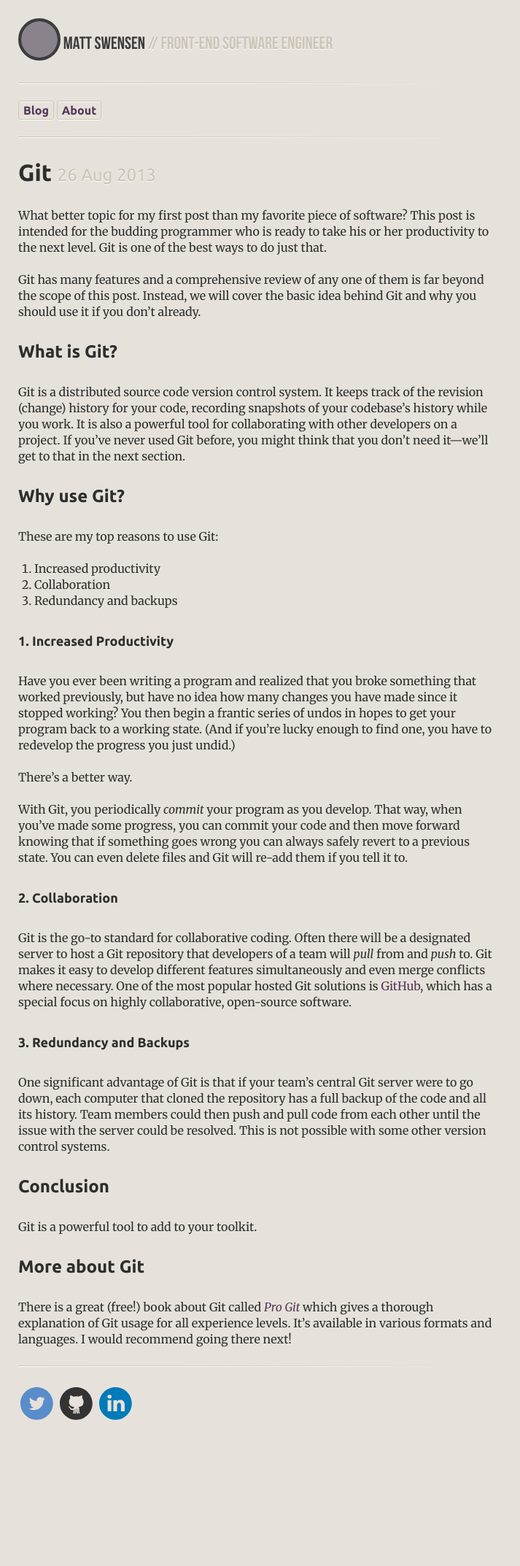
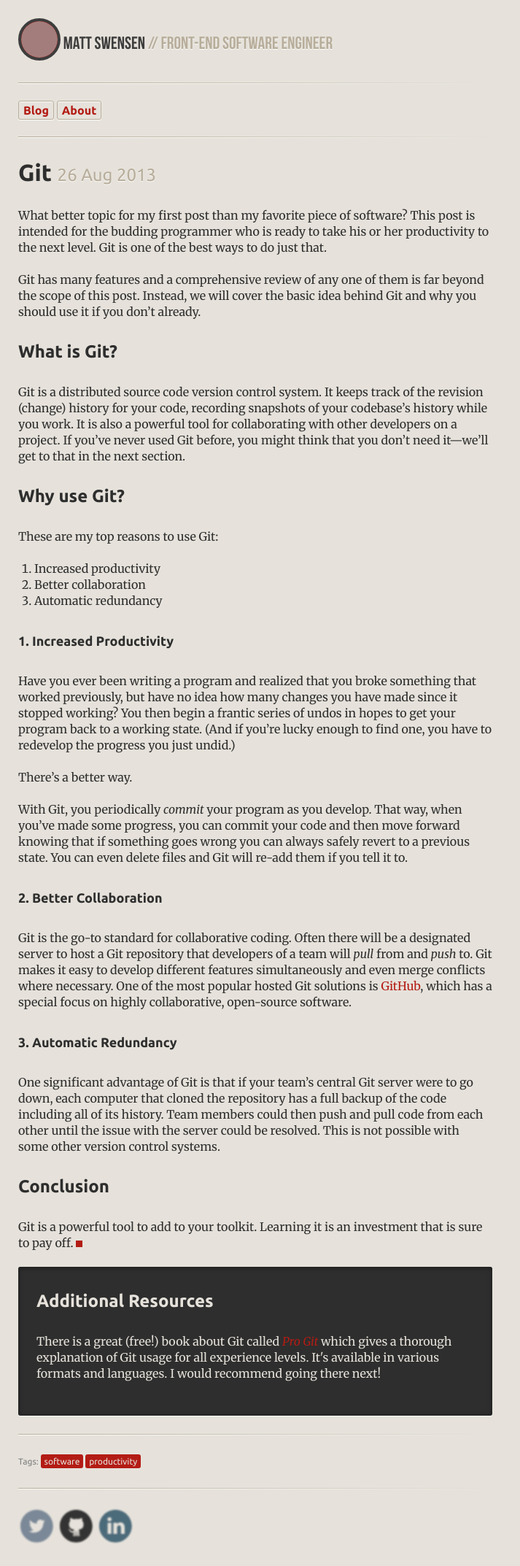
Before and after one commit to mjswensen/mjswensen.com, a Jekyll site: the page built from blog/_posts/2013-08-26-git.md, in a window 1280 px wide. Shown: the whole page at 73% size, without its empty margins (0-713 px from the left). Built offline with Jekyll 4.4.1, drawn with Linux system fonts in a browser that asks for light colours; Markdown is read by kramdown in place of the engine named in the settings; before the commit the page ends 1978 px from its top, so only the background shows below that; grey boxes are pictures that could not be loaded.

Commit message:
More styles and first post refining.

```diff
--- a/_layouts/post.html
+++ b/_layouts/post.html
@@ -3,6 +3,13 @@ layout: default
 ---
 <h1>{{ page.title }} <small>{{ page.date | date_to_string }}</small></h1>
 
-<div class="post">
 {{ content }}
-</div>
+
+<hr class="top">
+<hr class="bottom">
+
+<p class="tags">Tags:
+{% for tag in page.tags %}
+<a href="#">{{ tag }}</a>
+{% endfor %}
+</p>
--- a/_styles/_footer.sass
+++ b/_styles/_footer.sass
@@ -5,3 +5,7 @@ footer
       img
         width: $gravatar-dimension
         height: $gravatar-dimension
+        -webkit-filter: blur(1px) grayscale(75%)
+      &:hover
+        img
+          -webkit-filter: blur(0)
--- a/_styles/_navigation.sass
+++ b/_styles/_navigation.sass
@@ -12,7 +12,7 @@ nav
     color: $main
     text-decoration: none
     padding: 3px 6px
-    border-radius: 3px
+    border-radius: $default-radius
     box-shadow: 0 1px 1px $opaque-white, inset 0 1px 1px $opaque-white
     border: 1px solid $light-gray
     -webkit-transition: background-color 0.2s ease
--- /dev/null
+++ b/_styles/_showcase.sass
@@ -0,0 +1,6 @@
+.showcase
+  background-color: $darker-gray
+  color: $lighter-gray
+  padding: $space
+  border-radius: $default-radius
+  box-shadow: 0 1px 0 $opaque-white, inset 0 1px 6px $translucent-black
--- a/_styles/styles.sass
+++ b/_styles/styles.sass
@@ -7,3 +7,6 @@
 @import "_header"
 @import "_navigation"
 @import "_footer"
+
+@import "_showcase"
+@import "_tags"
--- a/blog/_posts/2013-08-26-git.md
+++ b/blog/_posts/2013-08-26-git.md
@@ -2,7 +2,7 @@
 layout: post
 title: "Git"
 date: 2013-08-26 08:10:00
-categories: software, productivity
+tags: software productivity
 ---
 
 What better topic for my first post than my favorite piece of software? This post is intended for the budding programmer who is ready to take his or her productivity to the next level. Git is one of the best ways to do just that.
@@ -18,8 +18,8 @@ Git is a distributed source code version control system. It keeps track of the r
 These are my top reasons to use Git:
 
 1. Increased productivity
-2. Collaboration
-3. Redundancy and backups
+2. Better collaboration
+3. Automatic redundancy
 
 ### 1. Increased Productivity
 
@@ -29,21 +29,21 @@ There's a better way.
 
 With Git, you periodically *commit* your program as you develop. That way, when you've made some progress, you can commit your code and then move forward knowing that if something goes wrong you can always safely revert to a previous state. You can even delete files and Git will re-add them if you tell it to.
 
-### 2. Collaboration
+### 2. Better Collaboration
 
 Git is the go-to standard for collaborative coding. Often there will be a designated server to host a Git repository that developers of a team will *pull* from and *push* to. Git makes it easy to develop different features simultaneously and even merge conflicts where necessary. One of the most popular hosted Git solutions is [GitHub][gitHub], which has a special focus on highly collaborative, open-source software.
 
-### 3. Redundancy and Backups
+### 3. Automatic Redundancy
 
-One significant advantage of Git is that if your team's central Git server were to go down, each computer that cloned the repository has a full backup of the code and all its history. Team members could then push and pull code from each other until the issue with the server could be resolved. This is not possible with some other version control systems.
+One significant advantage of Git is that if your team's central Git server were to go down, each computer that cloned the repository has a full backup of the code including all of its history. Team members could then push and pull code from each other until the issue with the server could be resolved. This is not possible with some other version control systems.
 
 ## Conclusion
 
-Git is a powerful tool to add to your toolkit.
+Git is a powerful tool to add to your toolkit. Learning it is an investment that is sure to pay off. <span class="end-sign"></span>
 
-## More about Git
-
-There is a great (free!) book about Git called [*Pro Git*][proGit] which gives a thorough explanation of Git usage for all experience levels. It's available in various formats and languages. I would recommend going there next!
+<div class="showcase">
+	<h2>Additional Resources</h2>
+	<p>There is a great (free!) book about Git called <a href="http://git-scm.com/book"><em>Pro Git</em></a> which gives a thorough explanation of Git usage for all experience levels. It's available in various formats and languages. I would recommend going there next!</p>
+</div>
 
 [gitHub]: https://github.com/
-[proGit]: http://git-scm.com/book
--- a/css/styles.css
+++ b/css/styles.css
@@ -88,7 +88,7 @@ h1, h2, h3 {
     font-weight: 400;
     font-style: normal;
     font-size: 75%;
-    color: #ccc5b7;
+    color: #b7ad9a;
     text-shadow: 0 1px 1px rgba(255, 255, 255, 0.9); }
 
 p {
@@ -103,6 +103,13 @@ ul, ol {
 ol {
   list-style-type: decimal; }
 
+.end-sign {
+  width: 1ex;
+  height: 1ex;
+  display: inline-block;
+  vertical-align: middle;
+  background-color: #b31c14; }
+
 body, html {
   background-color: #e6e2db; }
 
@@ -112,7 +119,7 @@ hr {
   max-width: 750px; }
   hr.top {
     margin: 25px 0 0;
-    background-image: -webkit-linear-gradient(left, #ccc5b7, transparent); }
+    background-image: -webkit-linear-gradient(left, #b7ad9a, transparent); }
   hr.bottom {
     margin: 0 0 25px;
     background-image: -webkit-linear-gradient(left, rgba(255, 255, 255, 0.9), transparent); }
@@ -122,7 +129,7 @@ header .gravatar {
   width: 58px;
   height: 58px;
   border-radius: 29px;
-  background-color: #553758;
+  background-color: #b31c14;
   border: 4px solid #3d3d3d;
   -moz-box-sizing: border-box;
   box-sizing: border-box;
@@ -146,37 +153,65 @@ header .about {
 header .name {
   color: #3d3d3d; }
 header .about {
-  color: #ccc5b7;
+  color: #b7ad9a;
   text-shadow: 0 1px 1px rgba(255, 255, 255, 0.9); }
 
 a:link, a:visited {
-  color: #553758;
+  color: #b31c14;
   text-decoration: none; }
   a:link:hover, a:visited:hover {
-    color: #734b77; }
+    color: #e12319; }
   a:link:active, a:visited:active {
-    color: #925e97; }
+    color: #ea4b43; }
 
 nav a {
   font-family: "Ubuntu", sans-serif;
   font-weight: 700;
   font-style: normal;
-  color: #553758;
+  color: #b31c14;
   text-decoration: none;
   padding: 3px 6px;
   border-radius: 3px;
   box-shadow: 0 1px 1px rgba(255, 255, 255, 0.9), inset 0 1px 1px rgba(255, 255, 255, 0.9);
-  border: 1px solid #ccc5b7;
+  border: 1px solid #b7ad9a;
   -webkit-transition: background-color 0.2s ease;
   transition: background-color 0.05s ease; }
   nav a:hover {
     background-color: rgba(255, 255, 255, 0.5); }
   nav a:active, nav a.current {
-    background-color: #ccc5b7;
+    background-color: #b7ad9a;
     box-shadow: 0 1px 1px rgba(255, 255, 255, 0.9), inset 0 1px 1px rgba(0, 0, 0, 0.1); }
 
 footer div a {
   border-bottom: none; }
   footer div a img {
     width: 50px;
-    height: 50px; }
+    height: 50px;
+    -webkit-filter: blur(1px) grayscale(75%); }
+  footer div a:hover img {
+    -webkit-filter: blur(0); }
+
+.showcase {
+  background-color: #2e2e2e;
+  color: #e6e2db;
+  padding: 25px;
+  border-radius: 3px;
+  box-shadow: 0 1px 0 rgba(255, 255, 255, 0.9), inset 0 1px 6px rgba(0, 0, 0, 0.5); }
+
+.tags {
+  font-family: "Ubuntu", sans-serif;
+  font-weight: 400;
+  font-style: normal;
+  font-size: 12px;
+  color: gray; }
+  .tags a {
+    color: #e6e2db;
+    background-color: #b31c14;
+    border-radius: 3px;
+    padding: 3px 5px; }
+    .tags a:hover {
+      color: #f2f0ed;
+      background-color: #e12319; }
+    .tags a:active {
+      color: white;
+      background-color: #ea4b43; }
```
Also changed, not shown: _styles/_tags.sass (added, +15 -0 lines), _styles/_typography.sass (+9 -0 lines), _styles/_variables.sass (+6 -2 lines).
